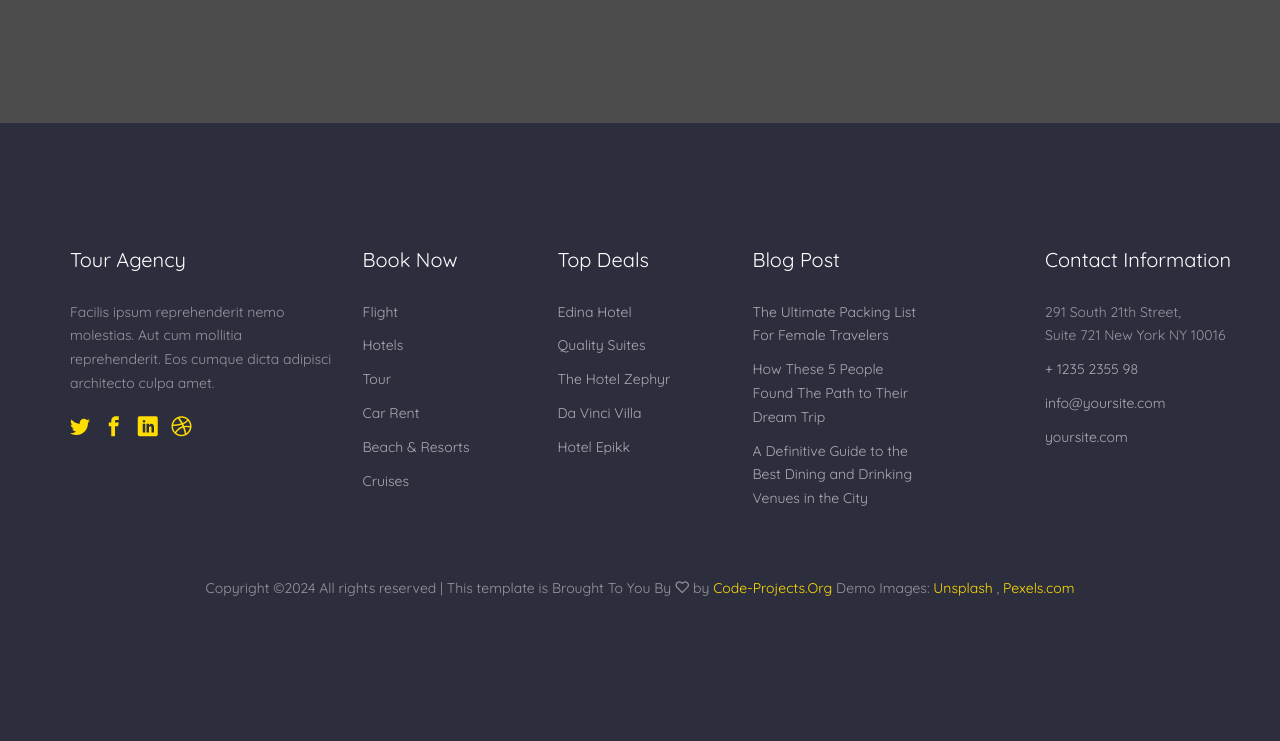
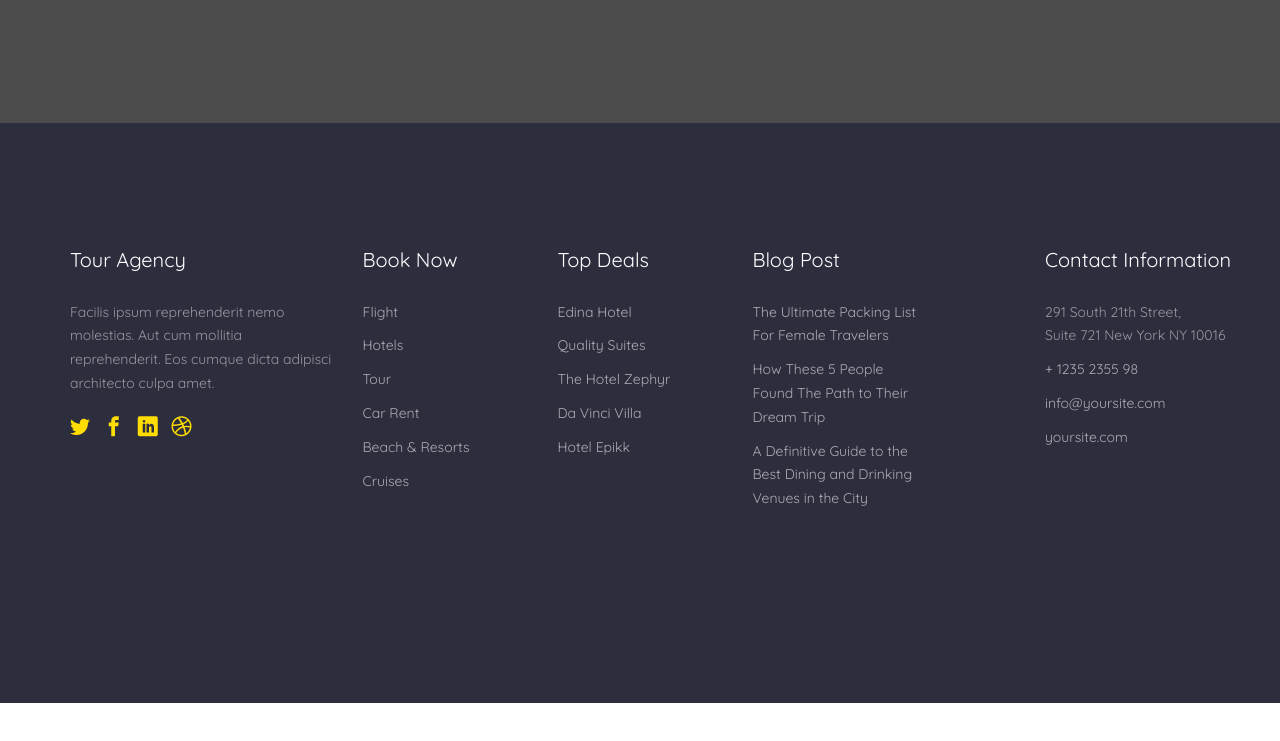
Before and after one commit to Shirazi03/shirazi-tours-and-travels, a plain HTML site: page hotel-room.html in a window 1280 px wide. Shown: the part 3502-4243 px from the top of the page. After the commit the page ends 4205 px from the top, so only its background shows below. Drawn offline with Linux system fonts and the light colour scheme; files whose address does not match are found by name.

Commit message:
Update hotel-room.html

```diff
--- a/hotel-room.html
+++ b/hotel-room.html
@@ -565,16 +565,7 @@
 						</ul>
 					</div>
 				</div>
-				<div class="row">
-					<div class="col-md-12 text-center">
-						<p>
-							<!-- Link back to Colorlib can't be removed. Template is licensed under CC BY 3.0. -->
-Copyright &copy;<script>document.write(new Date().getFullYear());</script> All rights reserved | This template is Brought To You By <i class="icon-heart2" aria-hidden="true"></i> by <a href="https://colorlib.com" target="_blank">Code-Projects.Org</a>
-<!-- Link back to Colorlib can't be removed. Template is licensed under CC BY 3.0. --></span>
-							<span class="block">Demo Images: <a href="http://unsplash.co/" target="_blank">Unsplash</a> , <a href="http://pexels.com/" target="_blank">Pexels.com</a></span>
-						</p>
-					</div>
-				</div>
+
 			</div>
 		</footer>
 	</div>
```
